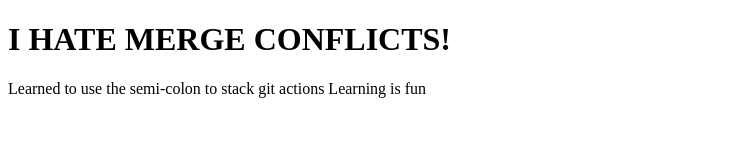
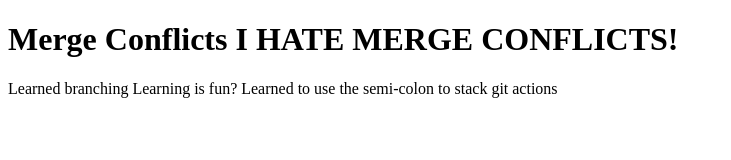
Before and after one commit to pootsmagoots/merge-conflicts, a plain HTML site: page index.html in a window 1280 px wide. Shown: the whole page, without its empty margins (0-731 px from the left). Drawn offline with Linux system fonts and the light colour scheme.

Commit message:
more changes

```diff
--- a/index.html
+++ b/index.html
@@ -6,11 +6,13 @@
   </head>
   <body>
     <h1>
+      Merge Conflicts
       I HATE MERGE CONFLICTS!
     </h1>
     <p>
+    Learned branching
+    Learning is fun?
     Learned to use the semi-colon to stack git actions
-    Learning is fun
     </p>
 
   </body>
```
